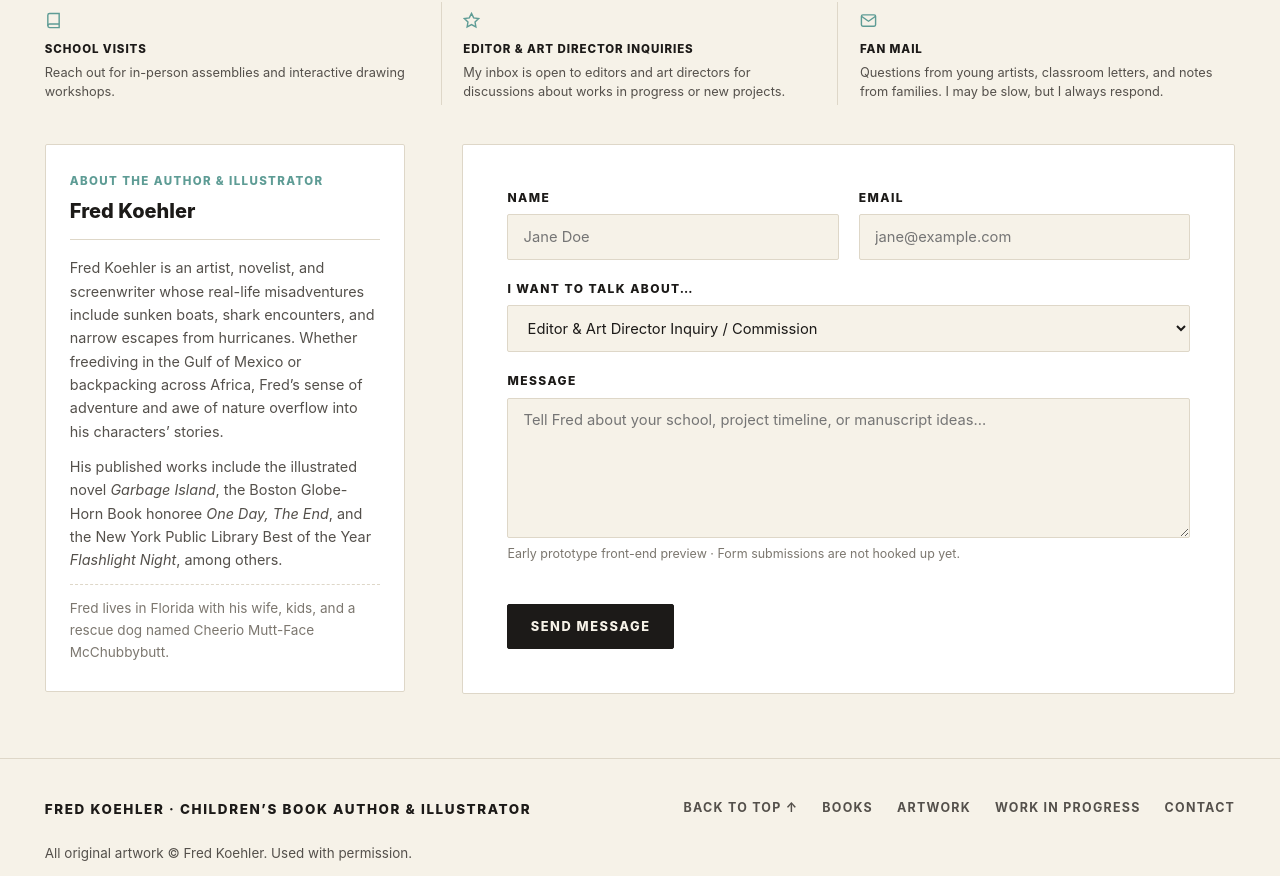
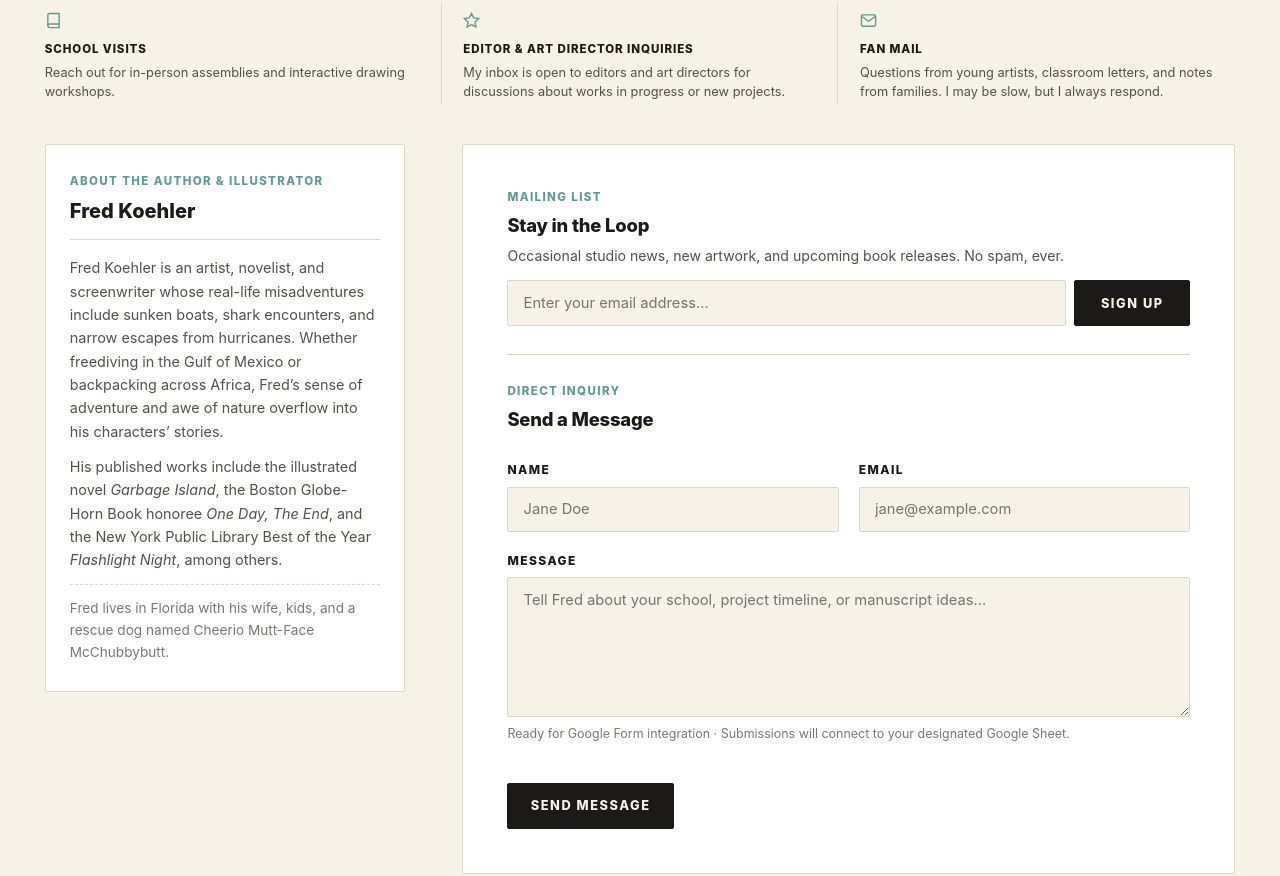
Before and after one commit to fredk-ilikefred/fred-koehler-portfolio, a React (Vite) app: page / in a window 1280 px wide. Shown: the part 3504-4380 px from the top of the page. Built offline with nearby package versions, Linux system fonts and the light colour scheme.

Commit message:
feat: simplify inquiry form to name/email/message and add dedicated mailing list opt-in

```diff
--- a/src/components/ContactSection.tsx
+++ b/src/components/ContactSection.tsx
@@ -2,10 +2,18 @@ import React, { useState } from 'react'
 
 export const ContactSection: React.FC = () => {
   const [formSent, setFormSent] = useState(false)
+  const [newsletterEmail, setNewsletterEmail] = useState('')
+  const [newsletterSubscribed, setNewsletterSubscribed] = useState(false)
 
-  const handleSubmit = (e: React.FormEvent<HTMLFormElement>) => {
+  const handleContactSubmit = (e: React.FormEvent<HTMLFormElement>) => {
     e.preventDefault()
     setFormSent(true)
+  }
+
+  const handleNewsletterSubmit = (e: React.FormEvent<HTMLFormElement>) => {
+    e.preventDefault()
+    if (!newsletterEmail) return
+    setNewsletterSubscribed(true)
   }
 
   return (
@@ -87,7 +95,47 @@ export const ContactSection: React.FC = () => {
         </aside>
 
         <div className="contact-form-stage">
-          <form className="form-grid" onSubmit={handleSubmit} noValidate>
+          {/* Mailing List Opt-In */}
+          <div className="newsletter-block">
+            <div className="newsletter-header">
+              <span className="newsletter-kicker">Mailing List</span>
+              <h3 className="newsletter-title">Stay in the Loop</h3>
+              <p className="newsletter-desc">
+                Occasional studio news, new artwork, and upcoming book releases. No spam, ever.
+              </p>
+            </div>
+            <form className="newsletter-form" onSubmit={handleNewsletterSubmit} noValidate>
+              <div className="newsletter-input-group">
+                <input
+                  type="email"
+                  className="form-input newsletter-input"
+                  placeholder="Enter your email address…"
+                  value={newsletterEmail}
+                  onChange={(e) => setNewsletterEmail(e.target.value)}
+                  required
+                  aria-label="Email address for mailing list"
+                />
+                <button type="submit" className="btn btn-primary newsletter-btn">
+                  Sign Up
+                </button>
+              </div>
+              {newsletterSubscribed && (
+                <span className="form-status-note" role="status">
+                  ✓ You’re on the list! (Preview mode)
+                </span>
+              )}
+            </form>
+          </div>
+
+          <div className="contact-divider" aria-hidden="true" />
+
+          {/* Direct Inquiry Form */}
+          <div className="direct-inquiry-header">
+            <span className="form-kicker">Direct Inquiry</span>
+            <h3 className="inquiry-title">Send a Message</h3>
+          </div>
+
+          <form className="form-grid" onSubmit={handleContactSubmit} noValidate>
             <div className="form-group">
               <label htmlFor="contact-name" className="form-label">Name</label>
               <input
@@ -111,16 +159,6 @@ export const ContactSection: React.FC = () => {
             </div>
 
             <div className="form-group full-width">
-              <label htmlFor="contact-reason" className="form-label">I want to talk about…</label>
-              <select id="contact-reason" className="form-select" defaultValue="art-direction">
-                <option value="school-visit">School Visit / Assembly / Workshop</option>
-                <option value="art-direction">Editor &amp; Art Director Inquiry / Commission</option>
-                <option value="rights">Rights Available / Project Acquisition</option>
-                <option value="fan-mail">Fan Mail / General Question</option>
-              </select>
-            </div>
-
-            <div className="form-group full-width">
               <label htmlFor="contact-message" className="form-label">Message</label>
               <textarea
                 id="contact-message"
@@ -129,7 +167,7 @@ export const ContactSection: React.FC = () => {
                 required
               ></textarea>
               <span className="form-help">
-                Early prototype front-end preview · Form submissions are not hooked up yet.
+                Ready for Google Form integration · Submissions will connect to your designated Google Sheet.
               </span>
             </div>
 
@@ -139,7 +177,7 @@ export const ContactSection: React.FC = () => {
               </button>
               {formSent && (
                 <span className="form-status-note" role="status">
-                  ✓ Preview notice: Form interface confirmed (submission backend not connected).
+                  ✓ Message sent! (Preview mode)
                 </span>
               )}
             </div>
--- a/src/styles/main.css
+++ b/src/styles/main.css
@@ -548,6 +548,80 @@ img {
   border: 1px solid var(--color-rule);
   border-radius: 2px;
   padding: clamp(1.75rem, 3.5vw, 2.75rem);
+  display: flex;
+  flex-direction: column;
+  gap: 1.75rem;
+}
+
+/* NEWSLETTER OPT-IN */
+.newsletter-block {
+  display: flex;
+  flex-direction: column;
+  gap: 0.9rem;
+}
+
+.newsletter-header {
+  display: flex;
+  flex-direction: column;
+  gap: 0.35rem;
+}
+
+.newsletter-kicker,
+.form-kicker {
+  font-family: var(--font-display);
+  font-size: 0.72rem;
+  font-weight: 800;
+  letter-spacing: 0.12em;
+  text-transform: uppercase;
+  color: var(--color-seafoam);
+}
+
+.newsletter-title,
+.inquiry-title {
+  font-family: var(--font-display);
+  font-size: 1.15rem;
+  font-weight: 800;
+  letter-spacing: -0.01em;
+  color: var(--color-ink);
+}
+
+.newsletter-desc {
+  font-size: 0.88rem;
+  line-height: 1.5;
+  color: var(--color-ink-muted);
+}
+
+.newsletter-form {
+  display: flex;
+  flex-direction: column;
+  gap: 0.5rem;
+}
+
+.newsletter-input-group {
+  display: flex;
+  gap: 0.5rem;
+  width: 100%;
+}
+
+.newsletter-input {
+  flex: 1;
+}
+
+.newsletter-btn {
+  flex-shrink: 0;
+  padding: 0.75rem 1.6rem;
+}
+
+.contact-divider {
+  height: 1px;
+  background-color: var(--color-rule);
+  width: 100%;
+}
+
+.direct-inquiry-header {
+  display: flex;
+  flex-direction: column;
+  gap: 0.35rem;
 }
 
 .form-grid {
```
